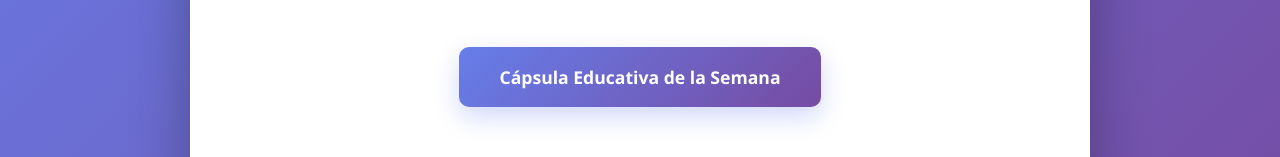
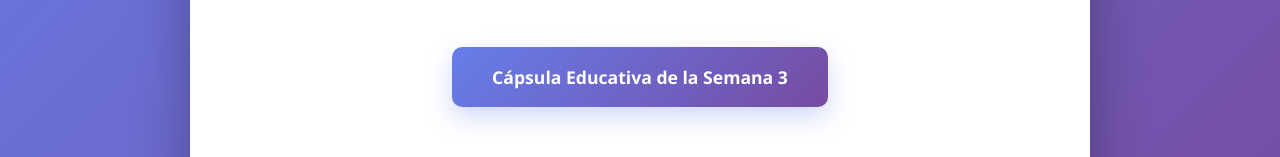
Before and after one commit to AndresMtzAcademic/SEMANA3, a plain HTML site: page index.html in a window 1280 px wide. Shown: the part 464-621 px from the top of the page. Drawn offline with Linux system fonts and the light colour scheme.

Commit message:
Actualizar enlace a Capsula Educativa-Semana 3.html y texto del botón

```diff
--- a/index.html
+++ b/index.html
@@ -223,8 +223,8 @@
 
         <!-- Buttons -->
         <div class="button-container">
-            <a href="Capsula%20Educativa%20-Semana%201.html" class="btn">
-                Cápsula Educativa de la Semana
+            <a href="Capsula%20Educativa-Semana%203.html" class="btn">
+                Cápsula Educativa de la Semana 3
             </a>
         </div>
 
```
